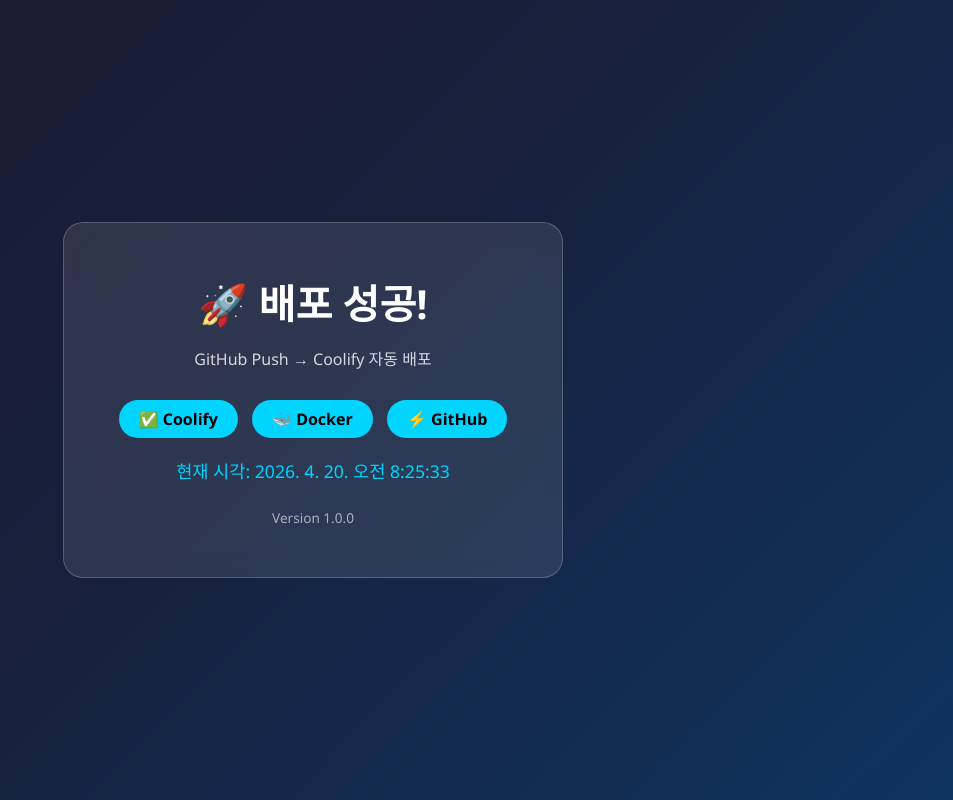
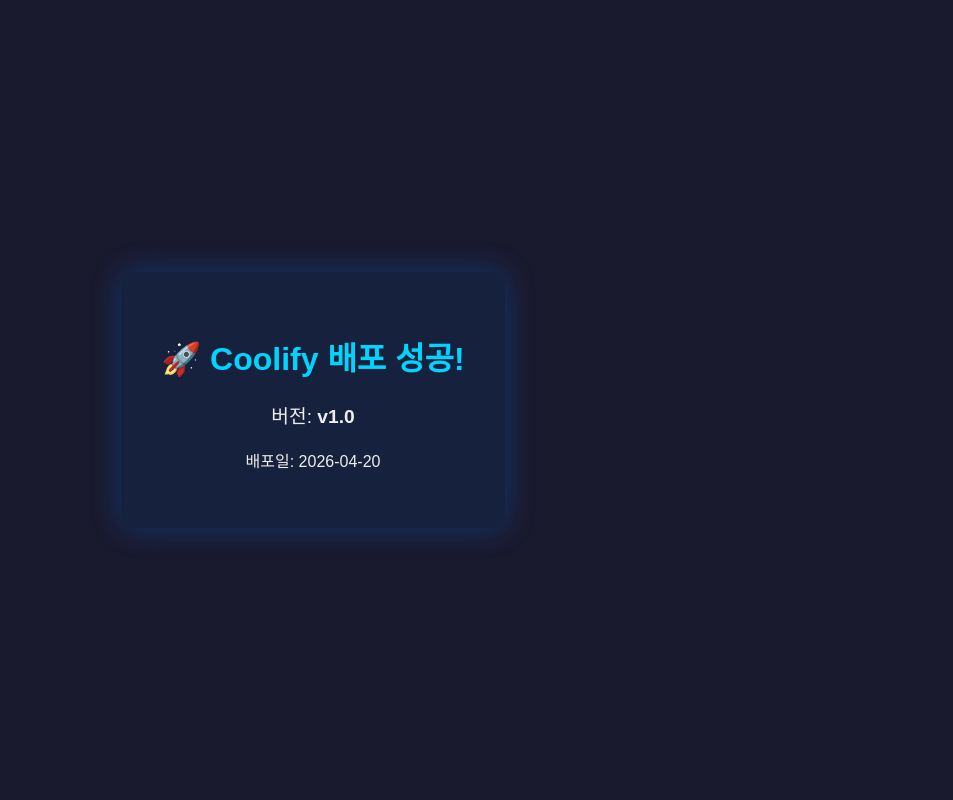
Before and after one commit to sgeunkim/coolify-test, a plain HTML site: page index.html in a window 1280 px wide. Shown: the whole page, without its empty margins (327-1280 px from the left). Drawn offline with Linux system fonts and the light colour scheme.

```diff
--- a/index.html
+++ b/index.html
@@ -1,68 +1,16 @@
 <!DOCTYPE html>
 <html lang="ko">
 <head>
-    <meta charset="UTF-8">
-    <title>Coolify 배포 테스트</title>
-    <style>
-        * { margin: 0; padding: 0; box-sizing: border-box; }
-        body {
-            font-family: 'Segoe UI', sans-serif;
-            min-height: 100vh;
-            background: linear-gradient(135deg, #1a1a2e, #16213e, #0f3460);
-            display: flex;
-            align-items: center;
-            justify-content: center;
-            color: white;
-        }
-        .card {
-            background: rgba(255,255,255,0.1);
-            backdrop-filter: blur(10px);
-            border-radius: 20px;
-            padding: 50px;
-            text-align: center;
-            border: 1px solid rgba(255,255,255,0.2);
-            min-width: 400px;
-        }
-        h1 { font-size: 2.5rem; margin-bottom: 15px; }
-        p  { opacity: 0.8; margin-bottom: 25px; }
-        .badge {
-            display: inline-block;
-            background: #00d4ff;
-            color: #000;
-            padding: 8px 20px;
-            border-radius: 50px;
-            font-weight: bold;
-            margin: 5px;
-        }
-        .version {
-            margin-top: 25px;
-            font-size: 0.85rem;
-            opacity: 0.6;
-        }
-        .time {
-            margin-top: 15px;
-            font-size: 1.1rem;
-            color: #00d4ff;
-        }
-    </style>
+  <meta charset="UTF-8">
+  <meta name="viewport" content="width=device-width, initial-scale=1.0">
+  <title>Coolify Test</title>
+  <link rel="stylesheet" href="style.css">
 </head>
 <body>
-    <div class="card">
-        <h1>🚀 배포 성공!</h1>
-        <p>GitHub Push → Coolify 자동 배포</p>
-        <span class="badge">✅ Coolify</span>
-        <span class="badge">🐳 Docker</span>
-        <span class="badge">⚡ GitHub</span>
-        <div class="time" id="time"></div>
-        <div class="version">Version 1.0.0</div>
-    </div>
-    <script>
-        function tick() {
-            document.getElementById('time').textContent =
-                '현재 시각: ' + new Date().toLocaleString('ko-KR');
-        }
-        tick();
-        setInterval(tick, 1000);
-    </script>
+  <div class="container">
+    <h1>🚀 Coolify 배포 성공!</h1>
+    <p class="version">버전: <strong>v1.0</strong></p>
+    <p class="date">배포일: 2026-04-20</p>
+  </div>
 </body>
 </html>
--- /dev/null
+++ b/style.css
@@ -0,0 +1,19 @@
+body {
+  font-family: Arial, sans-serif;
+  background: #1a1a2e;
+  color: #eee;
+  display: flex;
+  justify-content: center;
+  align-items: center;
+  height: 100vh;
+  margin: 0;
+}
+.container {
+  text-align: center;
+  padding: 40px;
+  background: #16213e;
+  border-radius: 12px;
+  box-shadow: 0 0 30px rgba(0,120,255,0.3);
+}
+h1 { color: #00d4ff; }
+.version { font-size: 1.2em; }
```
